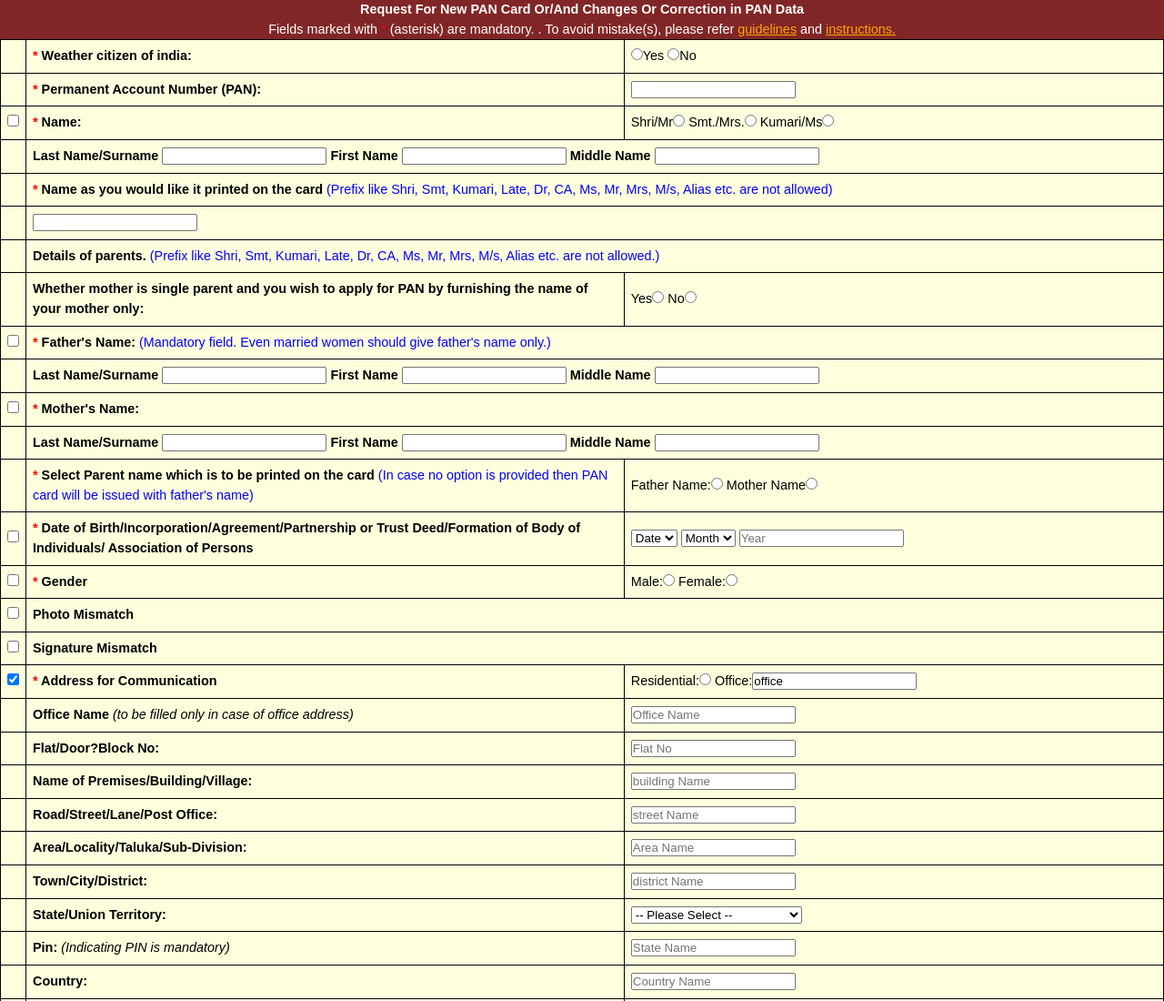
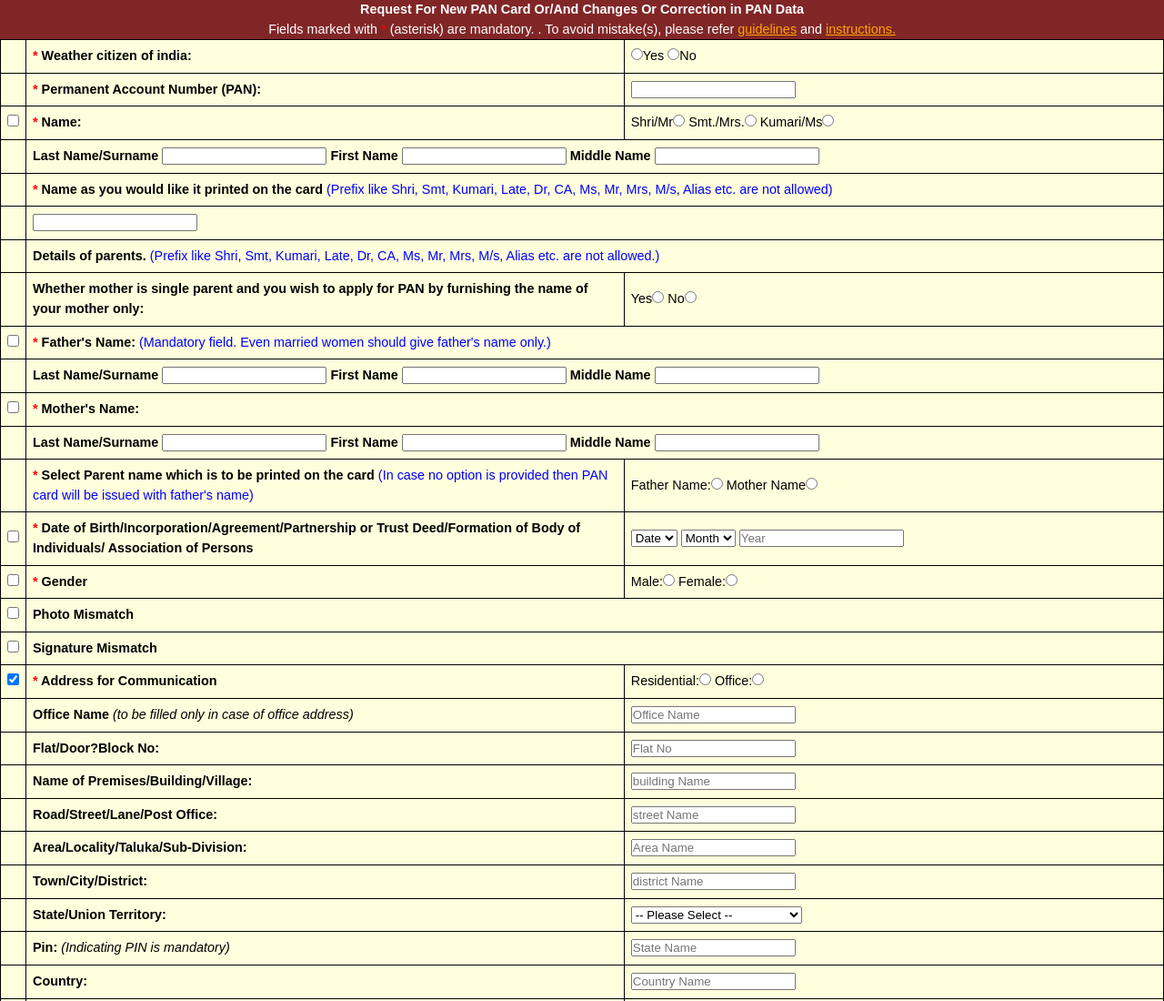
Before and after one commit to visshnnu-tejaa-98/day_9_PAN_card_registration_form, a plain HTML site: page day_9/index.html in a window 1280 px wide. Shown: the top 1100 px of the page at 91% size. Drawn offline with Linux system fonts and the light colour scheme.

Commit message:
Add files via upload

```diff
--- a/day_9/index.html
+++ b/day_9/index.html
@@ -289,7 +289,7 @@
             </td>
             <td>
                 Residential:<input type="radio" name="address" id="address" value="residential">
-                Office:<input type="text" name="address" id="address" value="office">
+                Office:<input type="radio" name="address" id="address" value="office">
             </td>
         </tr>
         <!-- office name -->
```
